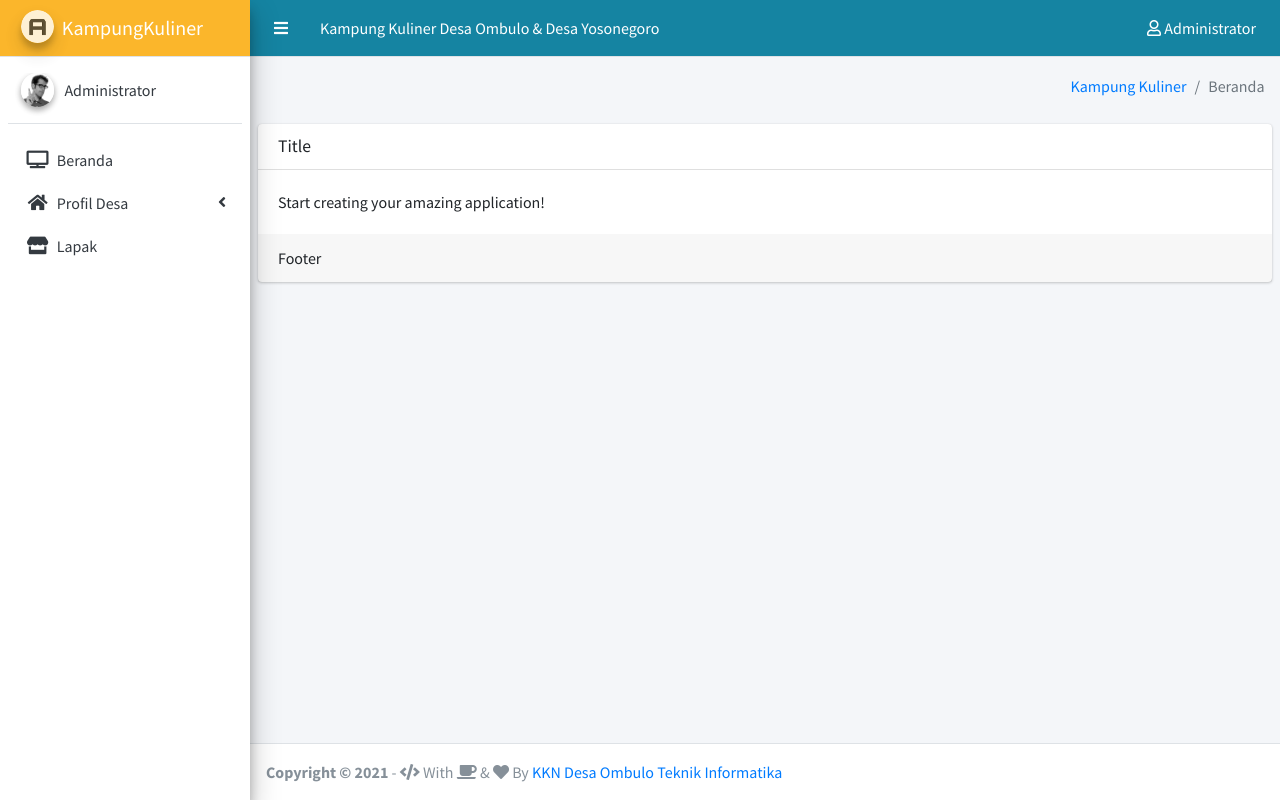
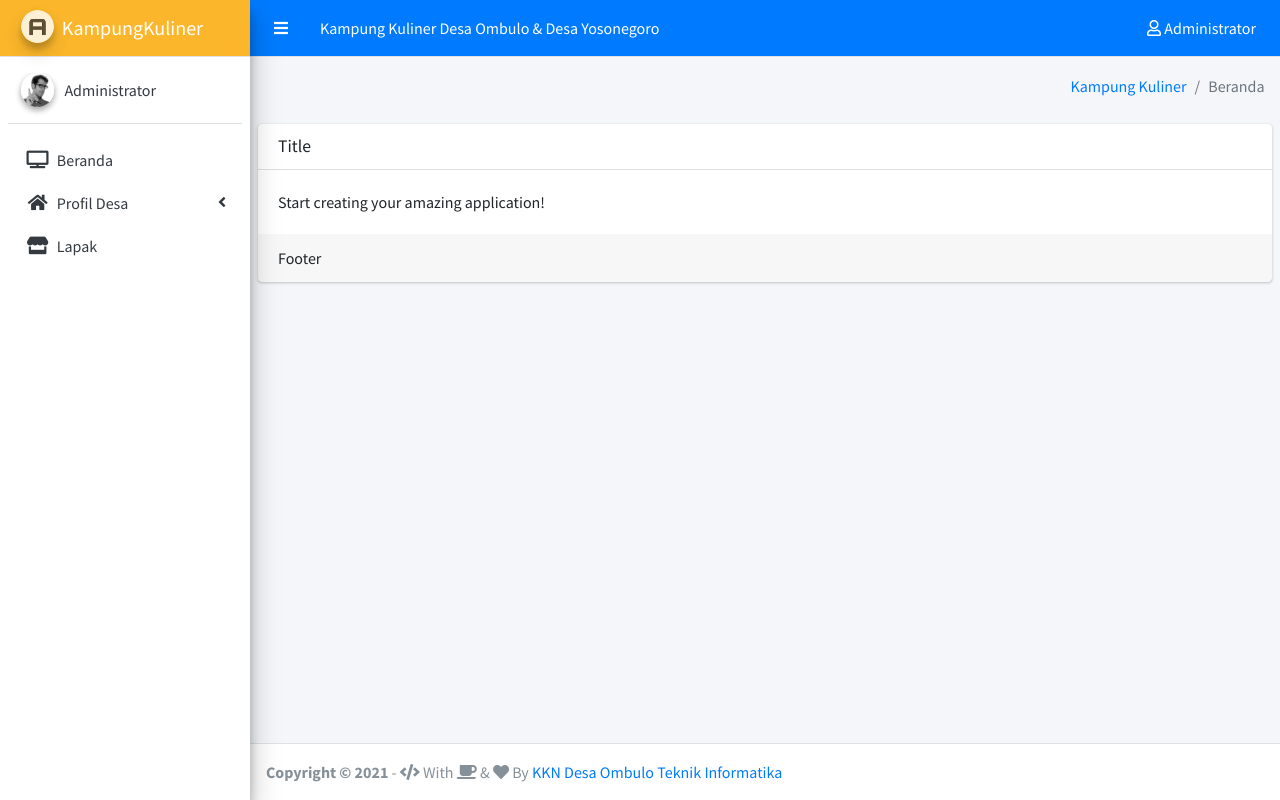
Before and after one commit to danikaharu/kampungkuliner, a PHP site: page /kampungkuliner/admin.php in a window 1280 px wide. Run offline with PHP 8.4, Linux system fonts and the light colour scheme; data that the repository does not hold is empty; some libraries are stand-ins or nearby versions.

Commit message:
fixed side bar, nav bar

```diff
--- a/views/layout/navbar.php
+++ b/views/layout/navbar.php
@@ -1,8 +1,8 @@
-<body class="hold-transition sidebar-mini">
+<body class="hold-transition sidebar-mini layout-fixed layout-navbar-fixed">
   <!-- Site wrapper -->
   <div class="wrapper">
     <!-- Navbar -->
-    <nav class="main-header navbar navbar-expand nav-blue text-white">
+    <nav class="main-header navbar navbar-blue navbar-expand  navbar-light">
       <!-- Left navbar links -->
       <ul class="navbar-nav">
         <li class="nav-item">
@@ -12,10 +12,6 @@
           <div class="text-white nav-link" role="button">Kampung Kuliner Desa Ombulo & Desa Yosonegoro</div>
         </li>
       </ul>
-
-      <!-- SEARCH FORM -->
-
-
       <!-- Right navbar links -->
       <ul class="navbar-nav ml-auto">
         <!-- Messages Dropdown Menu -->
```
Also changed, not shown: views/layout/sidebar.php (+3 -6 lines).
